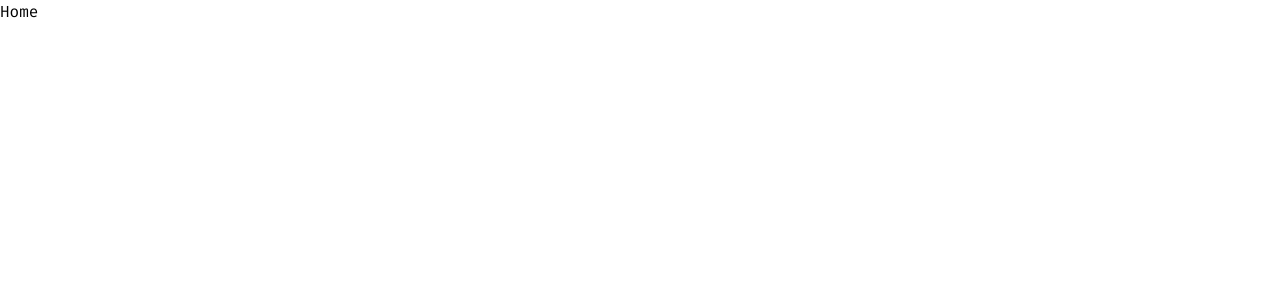
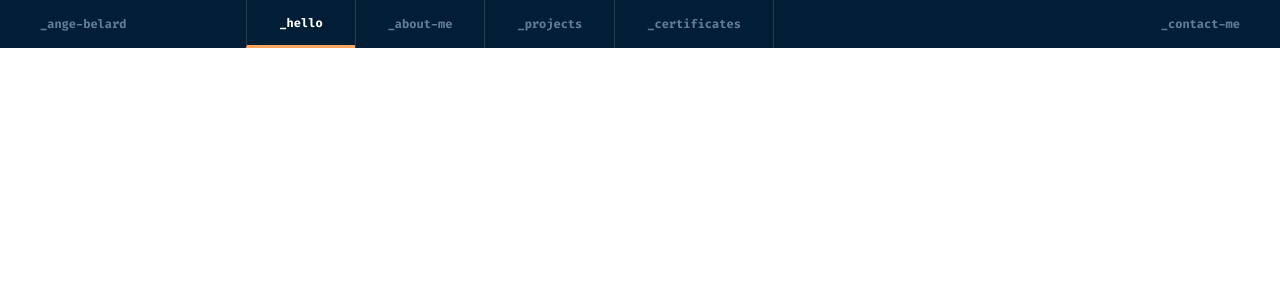
Before and after one commit to a-belard/my-portfolio, a React (Vite) app: page / in a window 1280 px wide. Shown: the top 300 px of the page. Built offline with nearby package versions, Linux system fonts and the light colour scheme.

Commit message:
feat: add navbar

```diff
--- /dev/null
+++ b/src/components/Navbar.jsx
@@ -0,0 +1,32 @@
+import React from "react";
+import { my_data } from "../data";
+import { navlinks } from "../data/navlinks";
+import "../styles/navbar.scss";
+
+export default function () {
+  let active = 0;
+  return (
+    <nav className=" flex justify-between px-10 h-12 items-center text-xs secondary-1 primary-bg-2 font-bold">
+      <div className="flex gap-10 h-full">
+        <button>_{my_data.firstName}</button>
+        <div className=" flex ml-20 h-full">
+          {navlinks &&
+            navlinks.map((navlink, i) => (
+              <button
+                key={i}
+                className={
+                  (i === active ? "navlink-active" : "") +
+                  " h-full px-8 navlink"
+                }
+              >
+                _{navlink}
+              </button>
+            ))}
+        </div>
+      </div>
+      <div>
+        <button>_contact-me</button>
+      </div>
+    </nav>
+  );
+}
--- a/src/data.js
+++ b/src/data.js
@@ -1,5 +1,5 @@
 export const my_data = {
-  firstName: "Ange Belard",
+  firstName: "ange-belard",
   surname: "Rutayisire",
   proffession: "> Front-end developer",
   github: "a-belard",
--- /dev/null
+++ b/src/data/navlinks.js
@@ -0,0 +1 @@
+export const navlinks = ["hello", "about-me", "projects", "certificates"];
--- a/src/index.css
+++ b/src/index.css
@@ -7,8 +7,7 @@
 :root {
   --primary-font: Fira Code, sans-serif;
   --primary-1: #01080E;
-  --primary-2: #011627;
-  --primary-3: #011627;
+  --primary-2: #011e36;
   --secondary-1: #607B96;
   --secondary-2: #3C9D93;
   --secondary-3: #4D5BCE;
@@ -17,7 +16,21 @@
   --accent-2: #43D9AD;
   --accent-3: #E99287;
   --accent-4: #C98BDF;
-  --lines-color: #1E2D3D;
+  --lines-color: #293a4d;
+}
+
+.primary-bg-2 {
+  background-color: var(--primary-2);
+}
+
+.secondary-1 {
+  color: #607B96;
+}
+
+* {
+  margin: 0;
+  padding: 0;
+  box-sizing: border-box;
 }
 
 .btn-primary {
@@ -61,3 +74,7 @@ code {
   font-family: source-code-pro, Menlo, Monaco, Consolas, 'Courier New',
     monospace;
 }
+
+bold {
+  font: inherit
+}
--- /dev/null
+++ b/src/styles/navbar.scss
@@ -0,0 +1,14 @@
+.navlink {
+    border: var(--lines-color) solid;
+    border-width: 0 0px 0 1px;
+  }
+
+  .navlink:last-of-type {
+    border: var(--lines-color) solid;
+    border-width: 0 1px 0 1px;
+  }
+
+  .navlink-active {
+    color: var(--secondary-4);
+    border-bottom: 3px solid var(--accent-1);
+  }
--- a/src/views/Home.jsx
+++ b/src/views/Home.jsx
@@ -1,5 +1,10 @@
 import React from "react";
+import Navbar from "../components/Navbar";
 
 export default function Home() {
-  return <div>Home</div>;
+  return (
+    <div>
+      <Navbar />
+    </div>
+  );
 }
```
